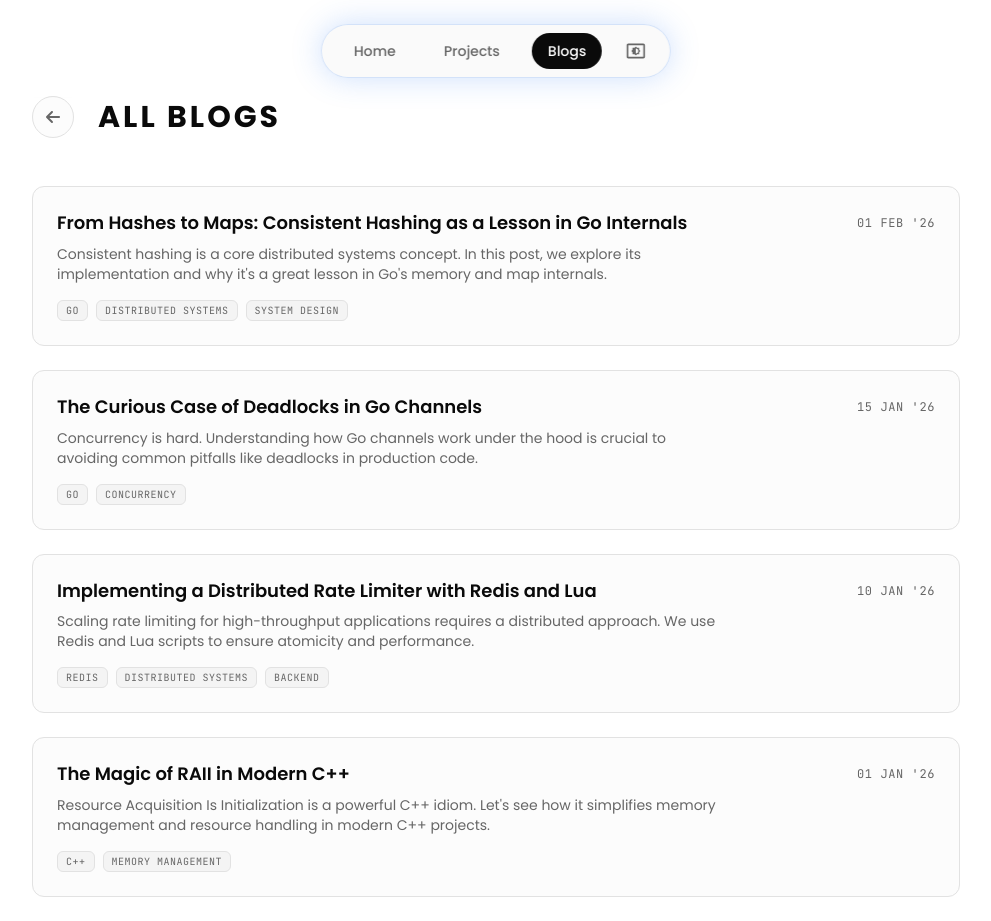
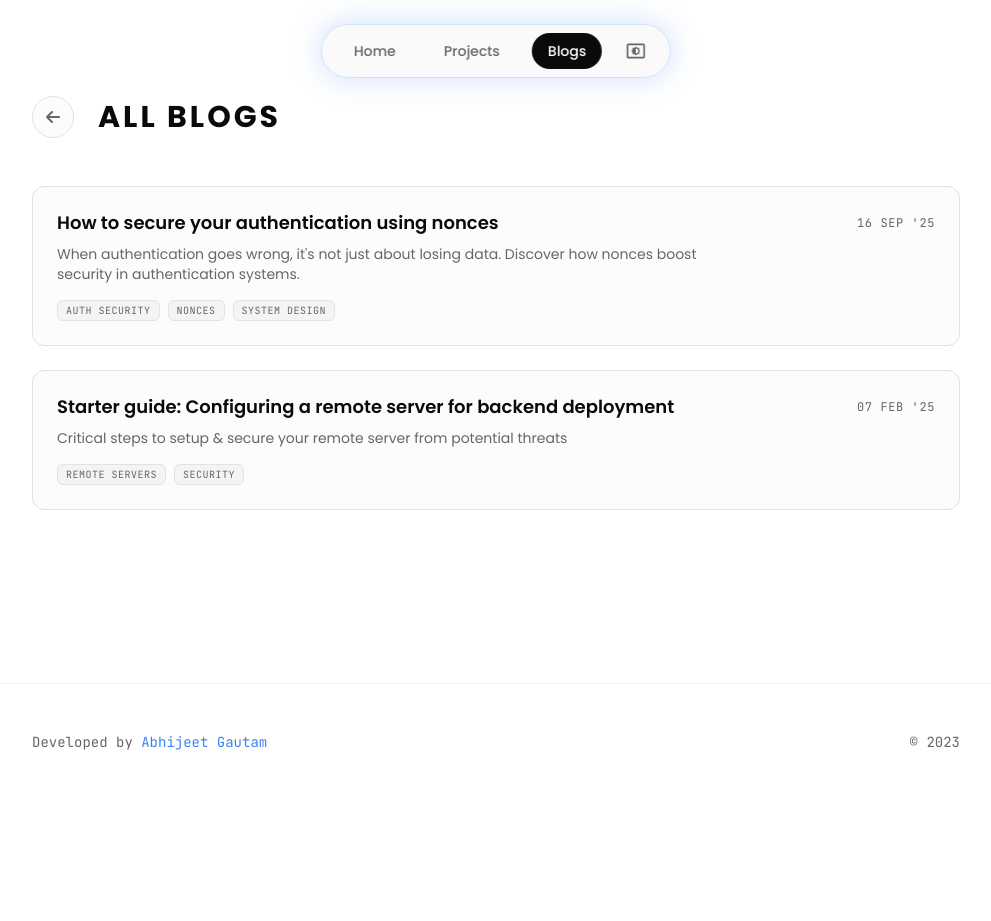
Before and after one commit to Abhijeet-Gautam5702/portfolio, a React app: page /blogs/all in a window 1280 px wide. Shown: the top 921 px of the page, without its empty margins (144-1135 px from the left). After the commit the page ends 800 px from the top, so only its background shows below. Built offline with nearby package versions, Linux system fonts and the light colour scheme; the HTML template or start-up script is replaced by a standard one.

Commit message:
Change contents of blogs

```diff
--- a/src/App.jsx
+++ b/src/App.jsx
@@ -26,7 +26,9 @@ const sectionComponents = {
 };
 
 const HomePage = () => {
-  const sortedSections = [...data.sections].sort((a, b) => a.rank - b.rank);
+  const sortedSections = [...data.sections]
+    .filter((section) => !section.hide)
+    .sort((a, b) => a.rank - b.rank);
 
   return (
     <div className="pb-10 w-full">
--- a/src/data.json
+++ b/src/data.json
@@ -83,6 +83,7 @@
       "id": "open-source",
       "title": "Open Source Contributions",
       "rank": 3,
+      "hide": true,
       "items": [
         {
           "name": "Requestly",
@@ -116,39 +117,18 @@
       "rank": 4,
       "items": [
         {
-          "title": "From Hashes to Maps: Consistent Hashing as a Lesson in Go Internals",
-          "description": "Consistent hashing is a core distributed systems concept. In this post, we explore its implementation and why it's a great lesson in Go's memory and map internals.",
-          "date": "01 Feb '26",
-          "tags": ["Go", "Distributed Systems", "System Design"],
-          "link": "https://hashnode.com"
+          "title": "How to secure your authentication using nonces",
+          "description": "When authentication goes wrong, it's not just about losing data. Discover how nonces boost security in authentication systems.",
+          "date": "16 Sep '25",
+          "tags": ["Auth Security", "Nonces", "System Design"],
+          "link": "https://blogs.abhijeetgautam.in/how-to-secure-your-authentication-using-nonces"
         },
         {
-          "title": "The Curious Case of Deadlocks in Go Channels",
-          "description": "Concurrency is hard. Understanding how Go channels work under the hood is crucial to avoiding common pitfalls like deadlocks in production code.",
-          "date": "15 Jan '26",
-          "tags": ["Go", "Concurrency"],
-          "link": "https://hashnode.com"
-        },
-        {
-          "title": "Implementing a Distributed Rate Limiter with Redis and Lua",
-          "description": "Scaling rate limiting for high-throughput applications requires a distributed approach. We use Redis and Lua scripts to ensure atomicity and performance.",
-          "date": "10 Jan '26",
-          "tags": ["Redis", "Distributed Systems", "Backend"],
-          "link": "https://hashnode.com"
-        },
-        {
-          "title": "The Magic of RAII in Modern C++",
-          "description": "Resource Acquisition Is Initialization is a powerful C++ idiom. Let's see how it simplifies memory management and resource handling in modern C++ projects.",
-          "date": "01 Jan '26",
-          "tags": ["C++", "Memory Management"],
-          "link": "https://hashnode.com"
-        },
-        {
-          "title": "Understanding gRPC Internals",
-          "description": "Dive deep into the internals of gRPC, HTTP/2 multiplexing, and how Protocol Buffers enable efficient cross-service communication.",
-          "date": "20 Dec '25",
-          "tags": ["gRPC", "Protocol Buffers", "Distributed Systems"],
-          "link": "https://hashnode.com"
+          "title": "Starter guide: Configuring a remote server for backend deployment",
+          "description": "Critical steps to setup & secure your remote server from potential threats",
+          "date": "07 Feb '25",
+          "tags": ["Remote Servers", "Security"],
+          "link": "https://blogs.abhijeetgautam.in/vps-security-starter-guide"
         }
       ]
     }
```
